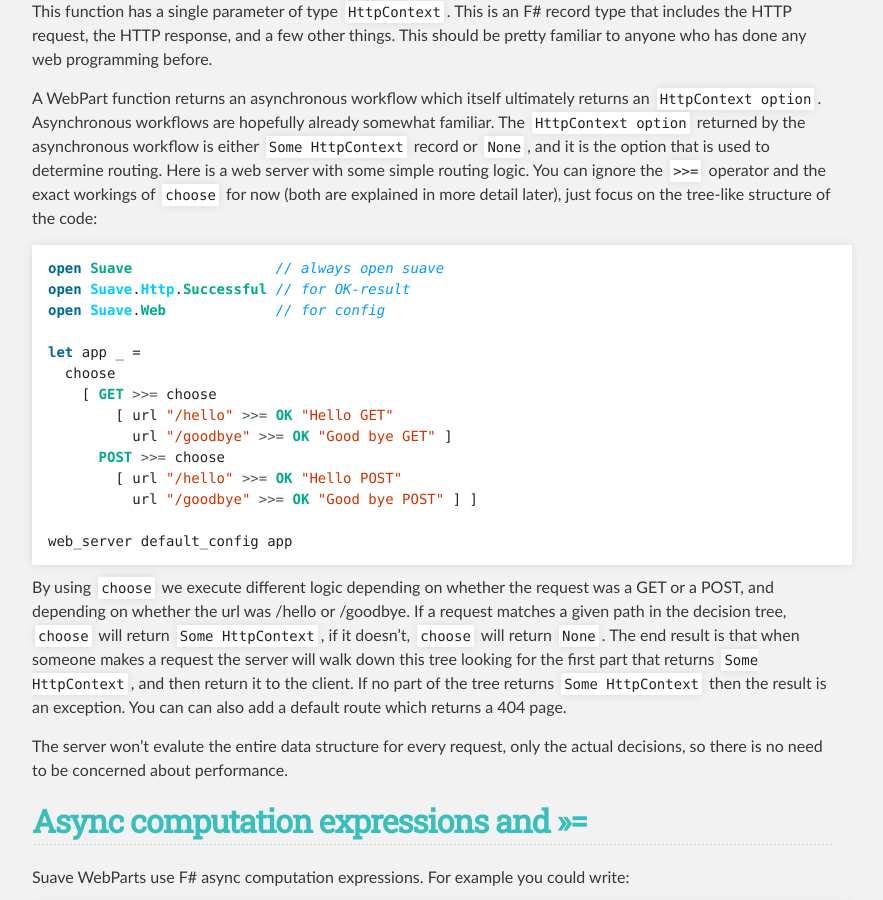
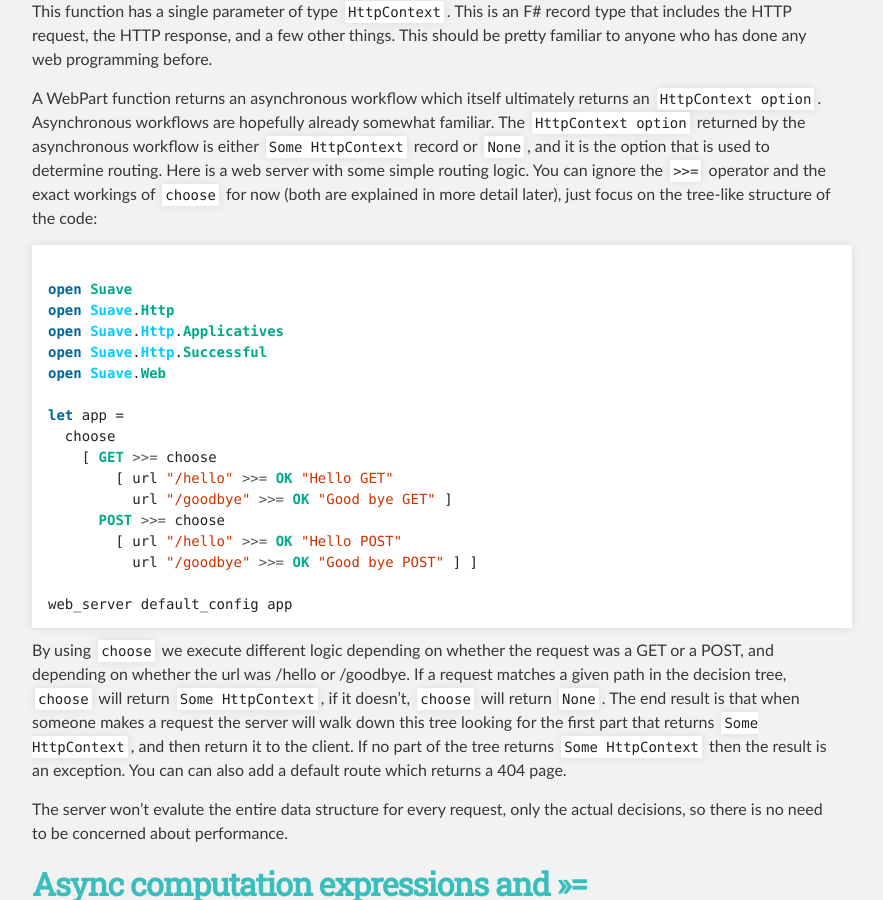
Before and after one commit to SuaveIO/suave, a Jekyll site: the page built from index.md, in a window 1280 px wide and 900 px high, scrolled down 2176 px. Shown: the whole window, without its empty margins (208-1091 px from the left). Built offline with Jekyll 4.4.1, drawn with Linux system fonts in a browser that asks for light colours.

Commit message:
correct open directives and function signature in example code

```diff
--- a/_includes/content.md
+++ b/_includes/content.md
@@ -74,11 +74,13 @@ This function has a single parameter of type `HttpContext`. This is an F# record
 A WebPart function returns an asynchronous workflow which itself ultimately returns an `HttpContext option`. Asynchronous workflows are hopefully already somewhat familiar. The `HttpContext option` returned by the asynchronous workflow is either `Some HttpContext` record or `None`, and it is the option that is used to determine routing. Here is a web server with some simple routing logic. You can ignore the `>>=` operator and the exact workings of `choose` for now (both are explained in more detail later), just focus on the tree-like structure of the code:
 
 {% highlight fsharp %}
-open Suave                 // always open suave
-open Suave.Http.Successful // for OK-result
-open Suave.Web             // for config
+open Suave
+open Suave.Http
+open Suave.Http.Applicatives
+open Suave.Http.Successful
+open Suave.Web
 
-let app _ =
+let app =
   choose
     [ GET >>= choose
         [ url "/hello" >>= OK "Hello GET"
```
